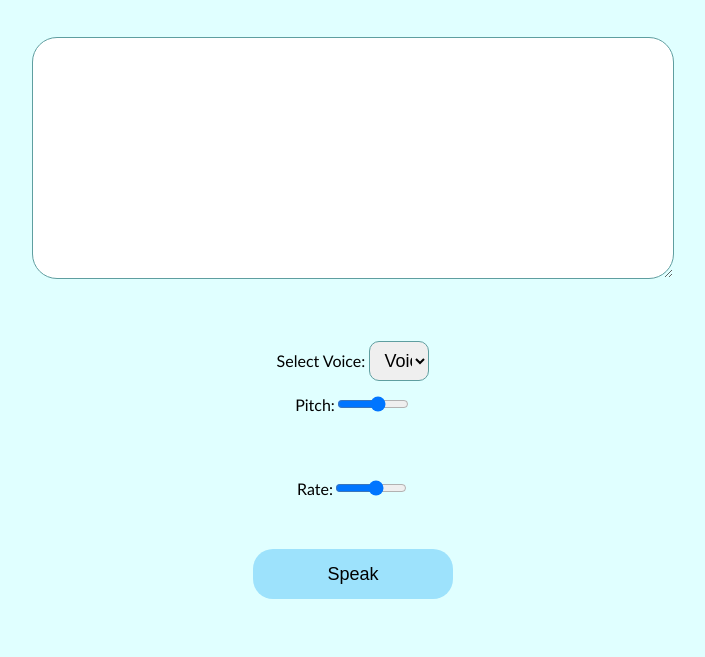
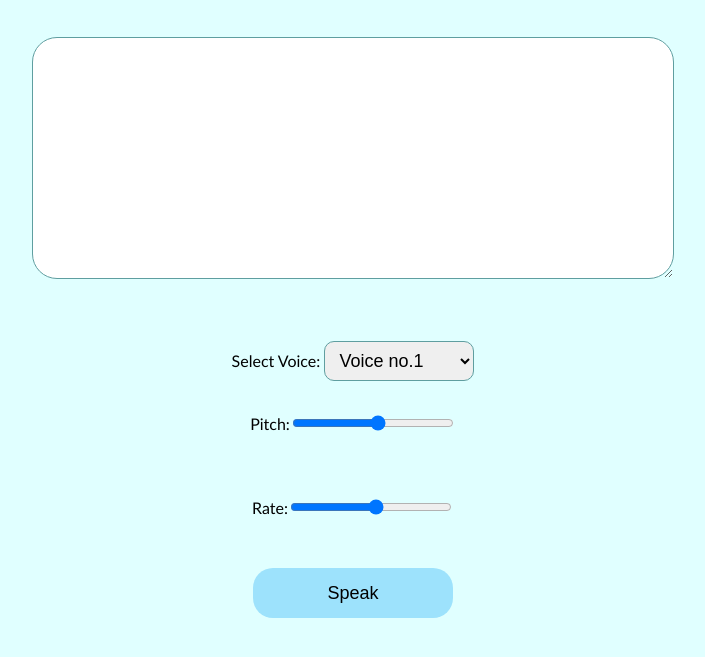
Before and after one commit to ayushjain2163/js-practice, a plain HTML site: page TextToSpeech/index.html in a window 1280 px wide. Shown: the part 139-796 px from the top of the page, without its empty margins (287-992 px from the left). Drawn offline with Linux system fonts and the light colour scheme.

Commit message:
Few changes in index and style

```diff
--- a/TextToSpeech/style.css
+++ b/TextToSpeech/style.css
@@ -25,7 +25,7 @@ textarea{
 }
 
 #voice-select,#pitch-range,#rate-range{
-    width: 60px;
+    width: 150px;
     height: 40px;
     font-size: 18px;
     border-radius: 10px;
```
Also changed, not shown: TextToSpeech/index.html (+1 -1 lines).
